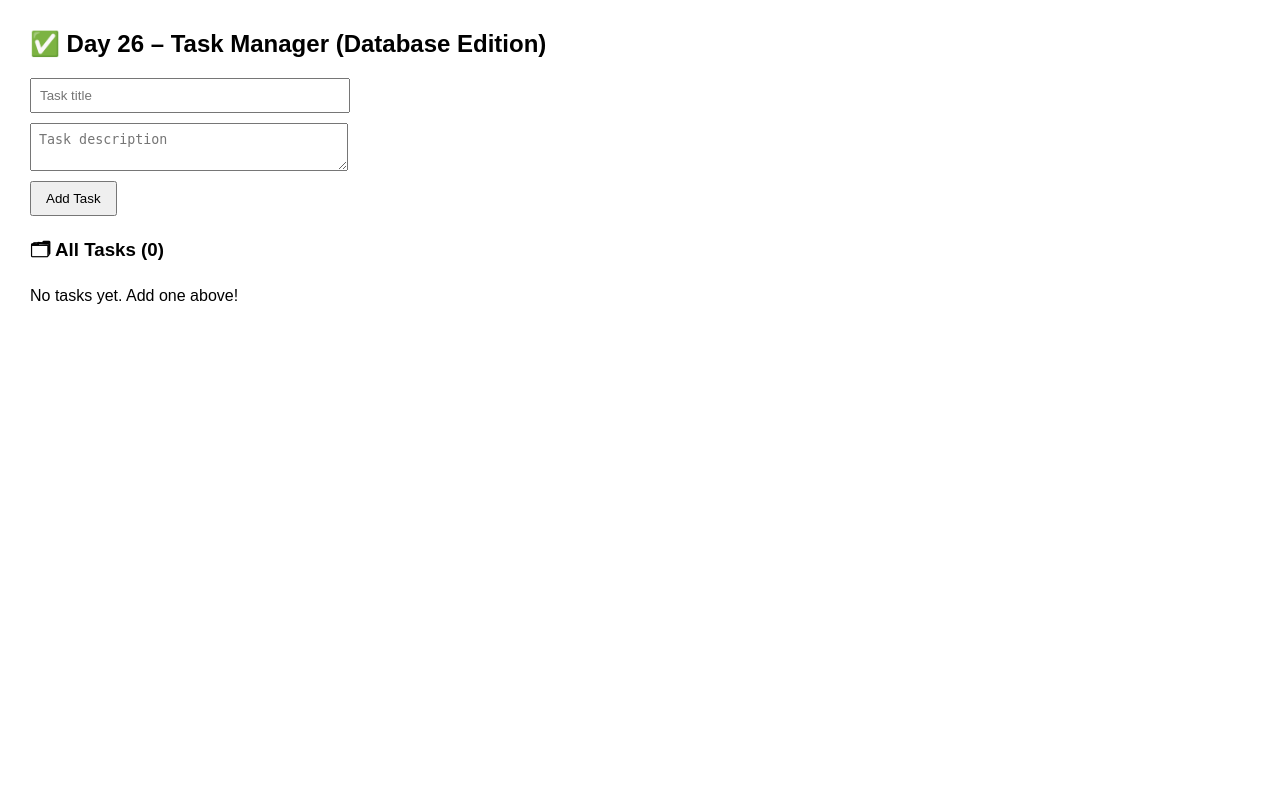
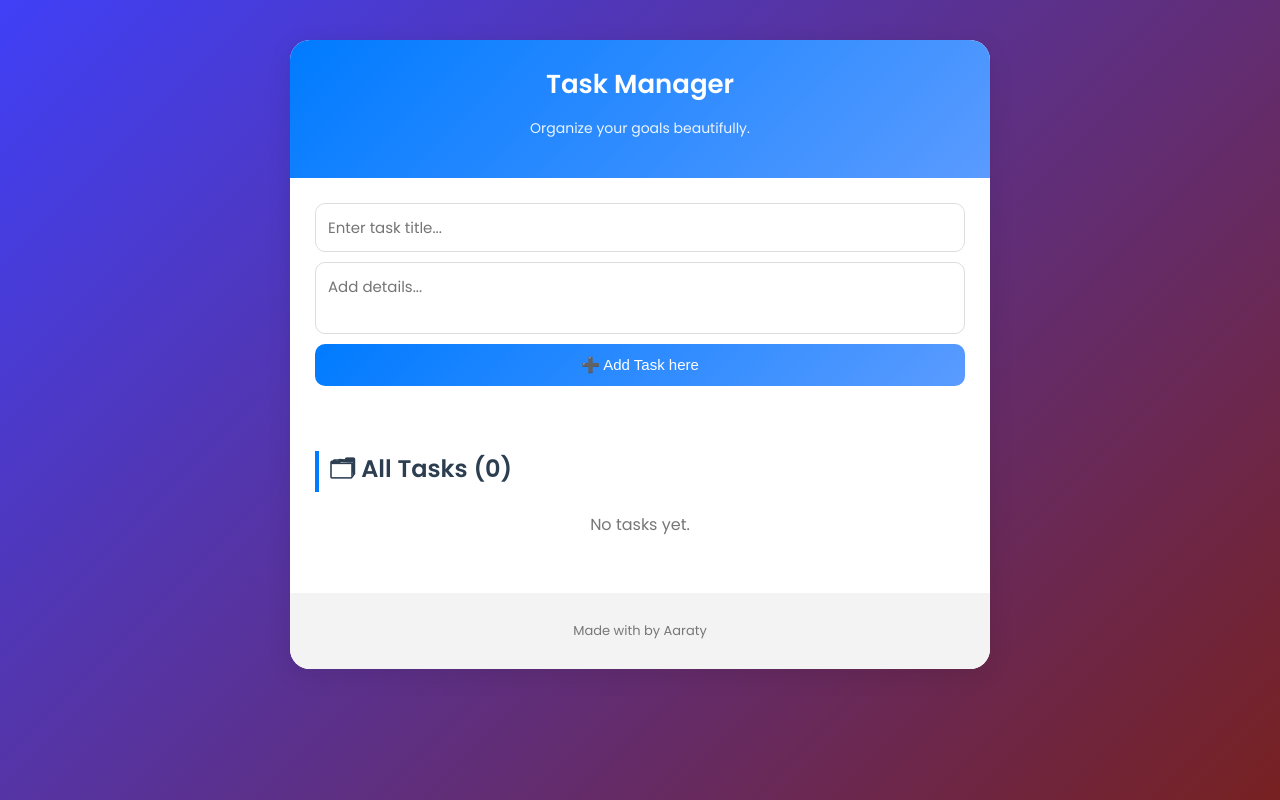
Before and after one commit to grgaaraty/Taskmanager, a Flask app: template day26/templates/day26.html in a window 1280 px wide. Run offline with Flask 3, Linux system fonts and the light colour scheme; the template is opened without the code that fills it, so the values that code supplies are empty.

Commit message:
day26 css

```diff
--- /dev/null
+++ b/day26/static/css/day26.css
@@ -0,0 +1,184 @@
+* {
+  box-sizing: border-box;
+}
+
+body {
+  font-family: "Poppins", sans-serif;
+  background: linear-gradient(135deg, #4040f7, #772121);
+  margin: 0;
+  padding: 0;
+  display: flex;
+  justify-content: center;
+  align-items: flex-start;
+  min-height: 100vh;
+  color: #333;
+}
+
+.appbox {
+  width: 95%;
+  max-width: 700px;
+  background: #ffffff;
+  margin-top: 40px;
+  border-radius: 20px;
+  box-shadow: 0 6px 25px rgba(0, 0, 0, 0.1);
+  overflow: hidden;
+  animation: fadeIn 0.7s ease;
+}
+
+header {
+  background: linear-gradient(135deg, #007bff, #5a9bff);
+  color: white;
+  text-align: center;
+  padding: 25px 10px;
+}
+
+header h1 {
+  margin: 0;
+  font-weight: 600;
+  font-size: 26px;
+}
+
+header .tagline {
+  font-size: 14px;
+  opacity: 0.9;
+}
+
+.task-form {
+  display: flex;
+  flex-direction: column;
+  padding: 25px;
+  gap: 10px;
+}
+
+.task-form input,
+.task-form textarea {
+  border: 1px solid #ddd;
+  border-radius: 10px;
+  padding: 12px;
+  font-size: 15px;
+  font-family: inherit;
+  transition: 0.3s;
+  resize: none;
+}
+
+.task-form input:focus,
+.task-form textarea:focus {
+  outline: none;
+  border-color: #007bff;
+  box-shadow: 0 0 6px rgba(0, 123, 255, 0.3);
+}
+
+.task-form button {
+  border: none;
+  background: linear-gradient(135deg, #007bff, #5a9bff);
+  color: white;
+  font-size: 15px;
+  padding: 12px;
+  border-radius: 10px;
+  cursor: pointer;
+  transition: 0.3s;
+}
+
+.task-form button:hover {
+  background: linear-gradient(135deg, #0056b3, #007bff);
+  transform: translateY(-2px);
+}
+
+.task-list {
+  padding: 20px 25px 40px;
+}
+
+.task-list h2 {
+  margin-bottom: 15px;
+  color: #2c3e50;
+  border-left: 4px solid #007bff;
+  padding-left: 10px;
+}
+
+.task-card {
+  display: flex;
+  justify-content: space-between;
+  align-items: flex-start;
+  background: #f8f9ff;
+  border-radius: 14px;
+  padding: 15px 20px;
+  margin-bottom: 12px;
+  box-shadow: 0 3px 12px rgba(0, 0, 0, 0.05);
+  transition: 0.25s ease;
+}
+
+.task-card:hover {
+  transform: translateY(-3px);
+  background: #eef3ff;
+}
+
+.task-content h3 {
+  margin: 0;
+  font-size: 17px;
+  color: #2d3436;
+}
+
+.task-content p {
+  margin: 6px 0;
+  font-size: 14px;
+  color: #555;
+}
+
+.time {
+  font-size: 12px;
+  color: #777;
+}
+
+.deletebutton{
+  background: #ff5b5b;
+  color: white;
+  padding: 8px 10px;
+  border-radius: 8px;
+  text-decoration: none;
+  font-size: 13px;
+  transition: 0.3s;
+}
+
+.deletebutton:hover {
+  background: #e53935;
+}
+
+.empty {
+  color: #777;
+  text-align: center;
+  margin-top: 20px;
+}
+
+footer {
+  background: #f3f3f3;
+  text-align: center;
+  font-size: 13px;
+  color: #777;
+  padding: 15px 0;
+}
+
+@keyframes fadeIn {
+  from {
+    opacity: 0;
+    transform: translateY(10px);
+  }
+  to {
+    opacity: 1;
+    transform: translateY(0);
+  }
+}
+
+@media (max-width: 600px) {
+  .app-container {
+    margin-top: 20px;
+    width: 90%;
+  }
+
+  header h1 {
+    font-size: 22px;
+  }
+
+  .task-form button {
+    font-size: 14px;
+  }
+}
--- a/day26/templates/day26.html
+++ b/day26/templates/day26.html
@@ -2,38 +2,50 @@
 <html lang="en">
 <head>
   <meta charset="UTF-8">
-  <title>Day 26 – Flask with SQLite</title>
-  <style>
-    body { font-family: Arial; margin: 30px; }
-    form { margin-bottom: 20px; }
-    input, textarea { display: block; margin: 10px 0; padding: 8px; width: 300px; }
-    button { padding: 8px 14px; cursor: pointer; }
-    .task-box { background: #f3f3f3; margin: 10px 0; padding: 10px; border-radius: 6px; }
-    .task-box b { color: #222; }
-    .time { font-size: 12px; color: gray; }
-  </style>
+  <title>Day 26 – Task Manager Pro</title>
+
+  <link href="https://fonts.googleapis.com/css2?family=Poppins:wght@400;600&display=swap" rel="stylesheet">
+
+  <link rel="stylesheet" href="{{ url_for('static', filename='css/day26.css') }}">
 </head>
+
 <body>
-  <h2>✅ Day 26 – Task Manager (Database Edition)</h2>
+  <div class="appbox">
+    <header>
+      <h1> Task Manager</h1>
+      <p class="tagline">Organize your goals beautifully.</p>
+    </header>
 
-  <form action="/add" method="post">
-    <input type="text" name="title" placeholder="Task title" required>
-    <textarea name="description" placeholder="Task description"></textarea>
-    <button type="submit">Add Task</button>
+    <main>
+      <form action="/add" method="post" class="task-form">
+        <input type="text" name="title" placeholder="Enter task title..." required>
+        <textarea name="description" placeholder="Add details..."></textarea>
+        <button type="submit">➕ Add Task here</button>
       </form>
 
-  <h3>🗂 All Tasks ({{ tasks|length }})</h3>
+      <section class="task-list">
+        <h2>🗂 All Tasks ({{ tasks|length }})</h2>
+
         {% if tasks %}
           {% for task in tasks %}
-      <div class="task-box">
-        <b>{{ task['title'] }}</b><br>
-        {{ task['description'] }}<br>
-        <span class="time">Added on: {{ task['created_at'] }}</span><br>
-        <a href="/delete/{{ task['id'] }}">🗑️ Delete</a>
+            <div class="task-card">
+              <div class="task-content">
+                <h3>{{ task['title'] }}</h3>
+                <p>{{ task['description'] }}</p>
+                <span class="time">📅 {{ task['created_at'] }}</span>
+              </div>
+              <a href="/delete/{{ task['id'] }}" class="deletebutton">🗑️</a>
             </div>
           {% endfor %}
         {% else %}
-    <p>No tasks yet. Add one above!</p>
+          <p class="empty"> No tasks yet.</p>
         {% endif %}
+      </section>
+    </main>
+
+    <footer>
+      <p>Made with by Aaraty</p>
+    </footer>
+  </div>
 </body>
 </html>
```
Also changed, not shown: day26/tasks.db. Lines whose indentation alone changed are shown as unchanged.
